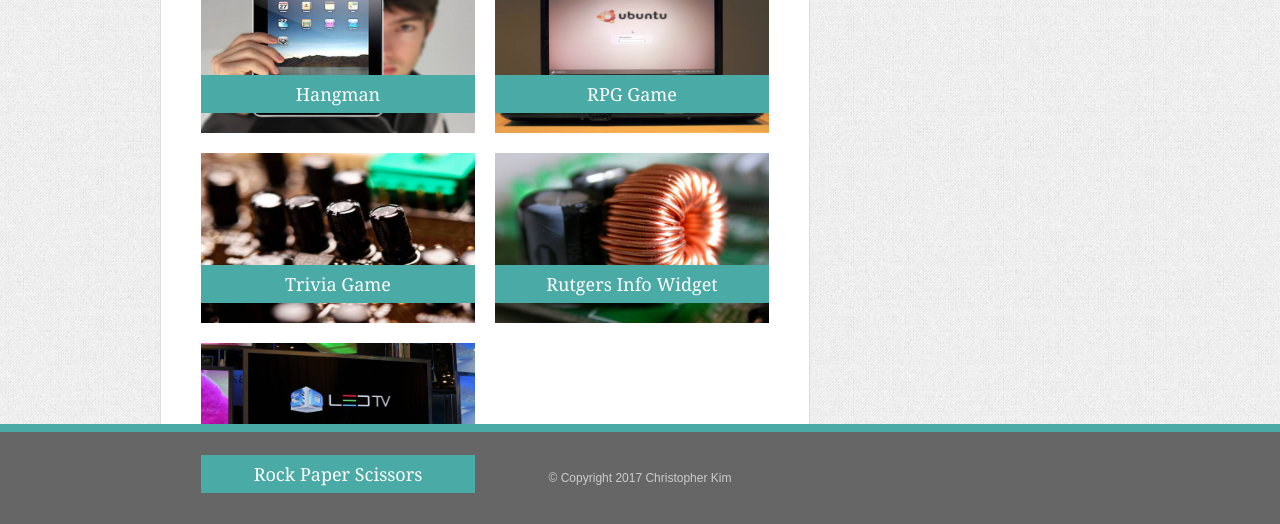
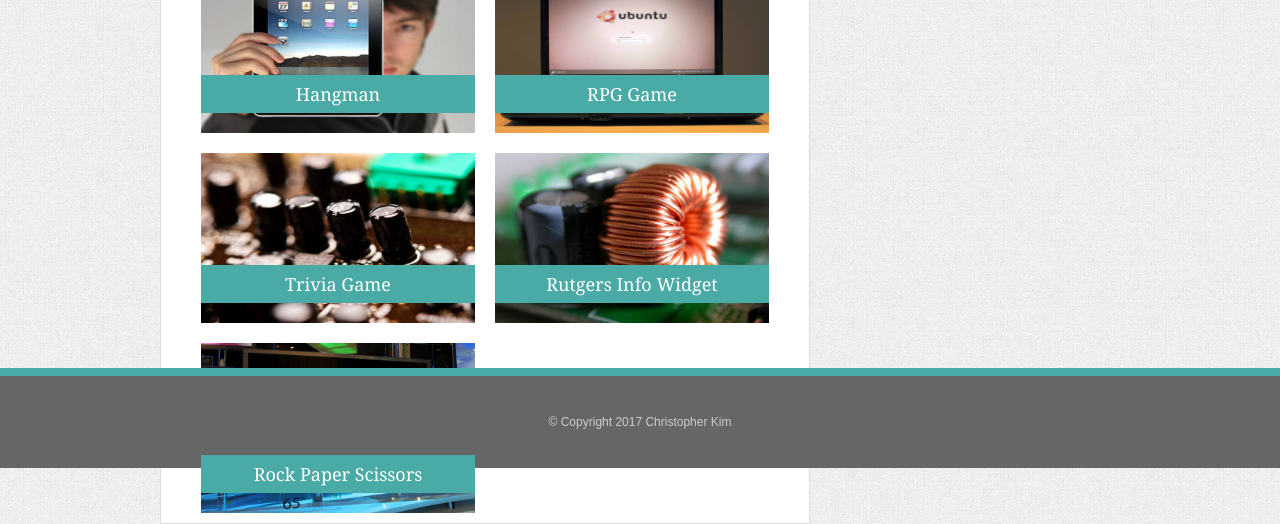
Before and after one commit to chrisms91/Basic-Portfolio, a plain HTML site: page portfolio.html in a window 1280 px wide. Shown: the part 332-856 px from the top of the page. Drawn offline with Linux system fonts and the light colour scheme.

Commit message:
working on positioning issue

```diff
--- a/css/style.css
+++ b/css/style.css
@@ -1,10 +1,11 @@
 * {
 	box-sizing: border-box;
+
 }
 
 html {
 	position: relative;
-	min-height: 100%;
+	height: 100%;
 }
 
 body {
@@ -12,6 +13,8 @@ body {
 	color: #777777;
 	background-image: url("../image/gray_jean.png");
 	background-position: repeat;
+	height: 100%;
+
 }
 
 header {
@@ -48,6 +51,7 @@ img {
 	width: 960px;
 	margin-right: auto;
 	margin-left: auto;
+
 }
 
 .site-header {
@@ -95,7 +99,6 @@ img {
 	background: #ffffff;
 	border: 1px solid #dddddd;
 	box-sizing: border-box;
-
 }
 
 .main-content {
@@ -138,7 +141,7 @@ img {
 	color: #4aaaa5;
 }
 
-.site-footer {
+.site-footer{
 	color: #ccc;
 	font-size: 12px;
 	text-align: center;
@@ -150,7 +153,9 @@ img {
 	bottom: 0;
 	width: 100%;
 	height: 100px;
+	clear: both;
 }
+
 .footer-content {
 	padding-top: 40px;
 }
@@ -220,8 +225,7 @@ label {
 
  .portfolio-container {
 		width: 100%;
-		height: auto;
- }
+	}
 
  .portfolio-title {
 	color: #fff;
```
